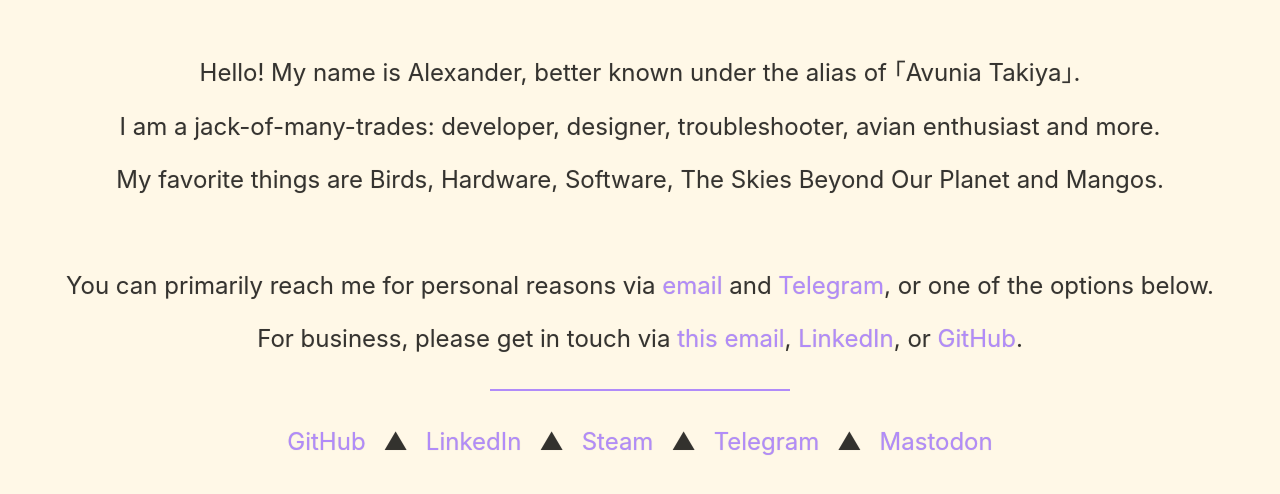
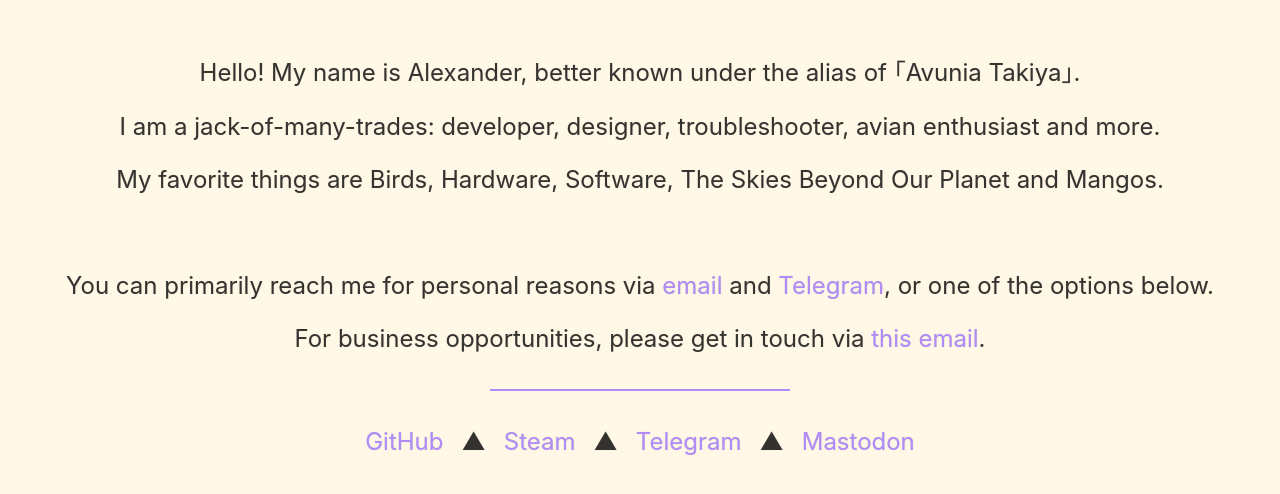
Before and after one commit to Avunia/avunia.github.io, a Svelte app: page / in a window 1280 px wide. Shown: the part 146-640 px from the top of the page. Built offline with nearby package versions, Linux system fonts and the light colour scheme.

Commit message:
Removed LinkedIn

```diff
--- a/src/App.svelte
+++ b/src/App.svelte
@@ -12,10 +12,6 @@
 		gh: {
 			name: 'GitHub',
 			href: 'https://github.com/atakiya'
-		},
-		linkedin: {
-			name: 'LinkedIn',
-			href: 'https://www.linkedin.com/in/alexander-meinhardt-901797136'
 		},
 		steam: {
 			name: 'Steam',
@@ -38,7 +34,7 @@
 	<p>My favorite things are <span class="emphasize">birds, hardware, software, <span title="Space, or, the universe">the skies beyond our planet</span></span> and <span class="emphasize">mangos</span>.</p>
 	<br/>
 	<p>You can primarily reach me for personal reasons via <a href="mailto:avunia@takiya.eu">email</a> and <SocialLink {...socials.tgram}/>, or one of the options below.</p>
-	<p>For business, please get in touch via <a href="mailto:alexander@takiya.eu">this email</a>, <SocialLink {...socials.linkedin}/>, or <SocialLink {...socials.gh}/>.</p>
+	<p>For business opportunities, please get in touch via <a href="mailto:alexander@takiya.eu">this email</a>.</p>
 </main>
 <hr/>
 <Navbar {socials}/>
```
